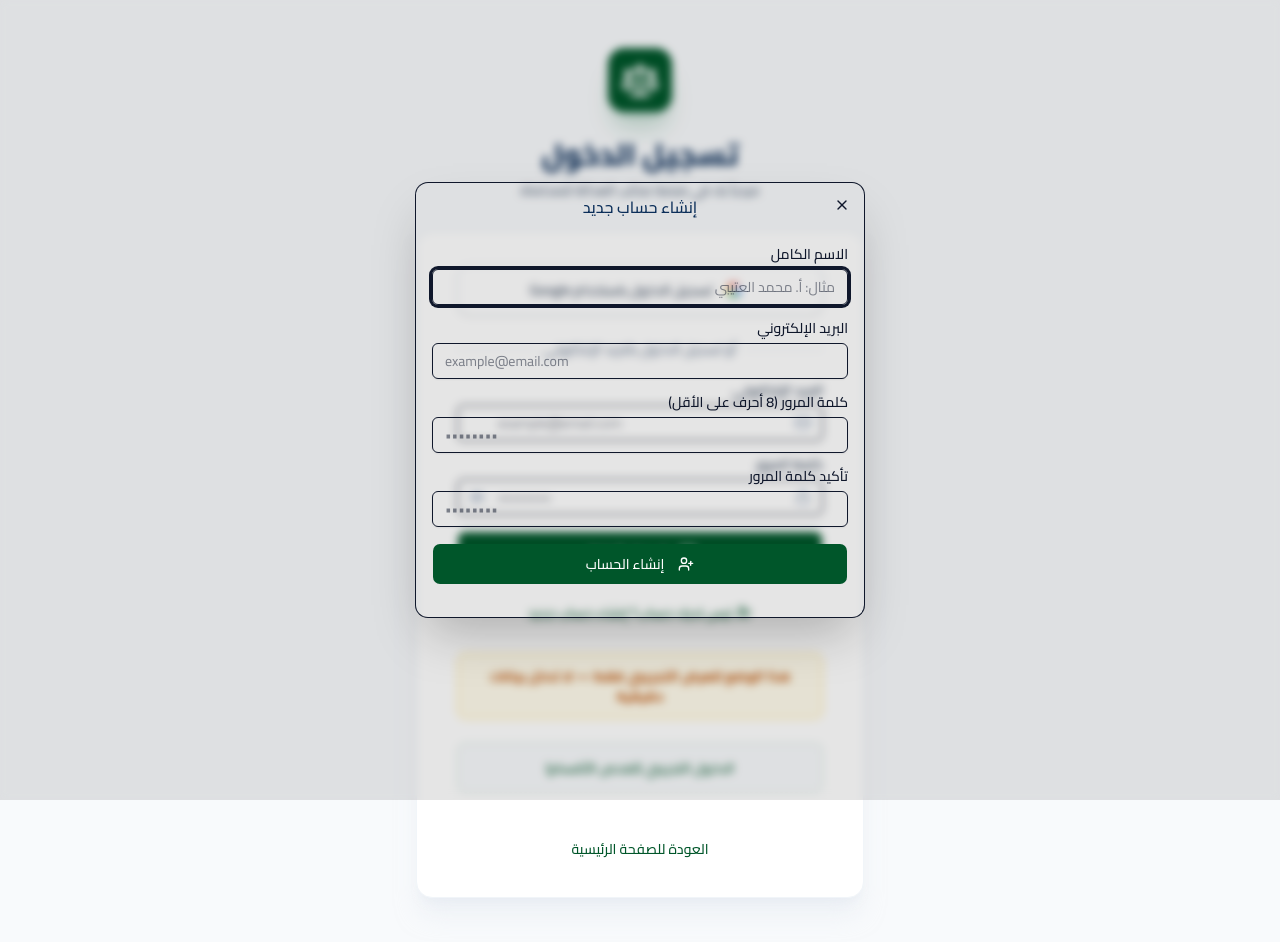
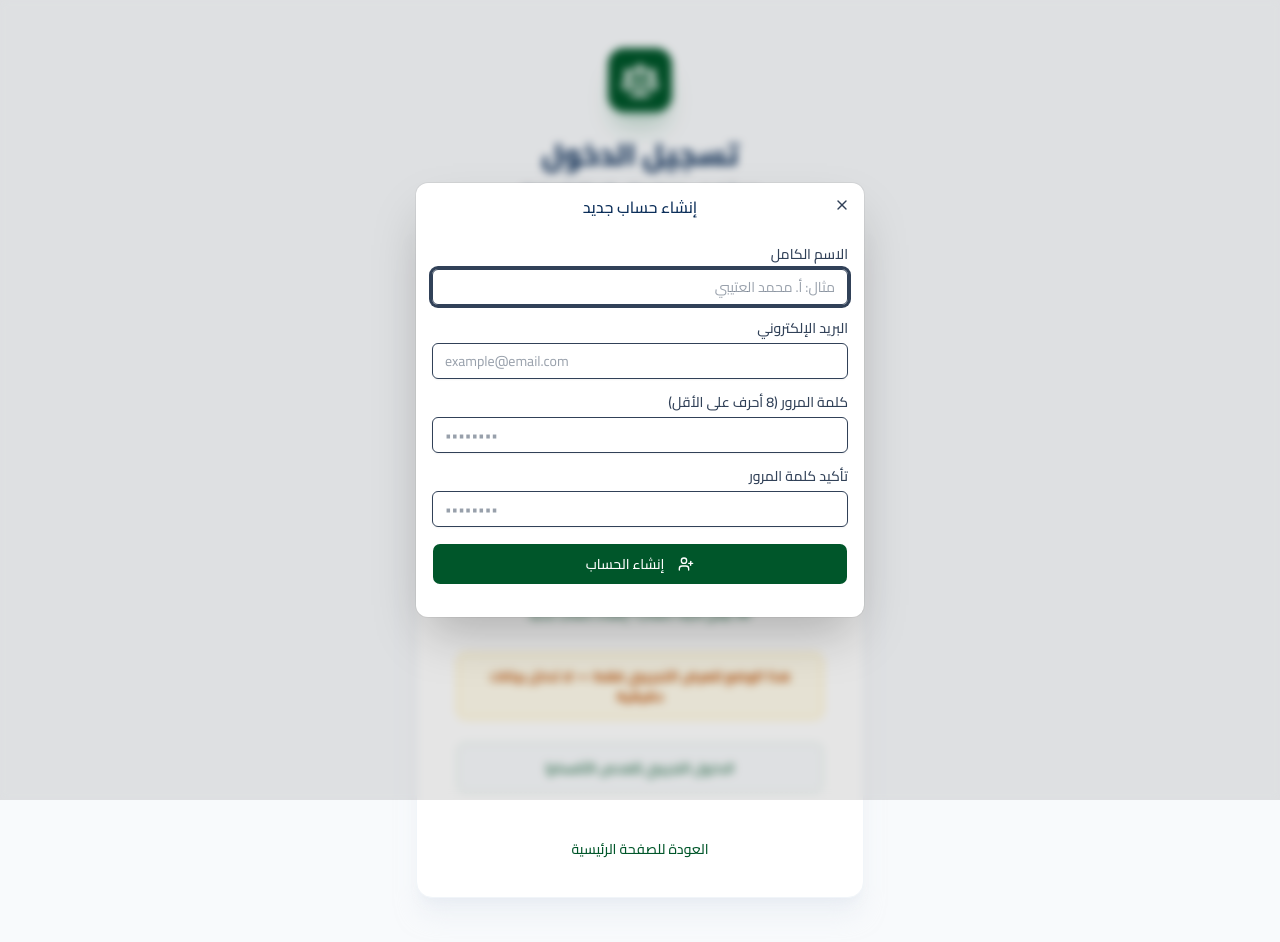
Before and after one commit to lawyer-m-hosainy/mohamy-pro-saudi, a React (Vite) app: page /login in a window 1280 px wide. Both pictures are taken after a click on the button "ليس لديك حساب؟ إنشاء حساب جديد". Shown: the top 942 px of the page. Built offline with nearby package versions, Linux system fonts and the light colour scheme; no server answers; the database is empty.

Commit message:
fix: make Dialog and Popover solid and opaque - Replace transparent backgrounds with solid white/slate-800 - Add clear borders and strong shadows for visibility

```diff
--- a/src/components/ui/dialog.tsx
+++ b/src/components/ui/dialog.tsx
@@ -51,7 +51,7 @@ function DialogContent({
       <DialogPrimitive.Popup
         data-slot="dialog-content"
         className={cn(
-          "fixed top-1/2 left-1/2 z-50 grid w-full max-w-[calc(100%-2rem)] -translate-x-1/2 -translate-y-1/2 gap-4 rounded-xl bg-popover p-4 text-sm text-popover-foreground ring-1 ring-foreground/10 duration-100 outline-none sm:max-w-sm data-open:animate-in data-open:fade-in-0 data-open:zoom-in-95 data-closed:animate-out data-closed:fade-out-0 data-closed:zoom-out-95",
+          "fixed top-1/2 left-1/2 z-50 grid w-full max-w-[calc(100%-2rem)] -translate-x-1/2 -translate-y-1/2 gap-4 rounded-xl bg-white dark:bg-slate-800 p-4 text-sm text-slate-700 dark:text-slate-200 shadow-2xl border border-slate-200 dark:border-slate-700 ring-1 ring-black/5 dark:ring-white/10 duration-100 outline-none sm:max-w-sm data-open:animate-in data-open:fade-in-0 data-open:zoom-in-95 data-closed:animate-out data-closed:fade-out-0 data-closed:zoom-out-95",
           className
         )}
         {...props}
--- a/src/components/ui/popover.tsx
+++ b/src/components/ui/popover.tsx
@@ -35,7 +35,7 @@ function PopoverContent({
         <PopoverPrimitive.Popup
           data-slot="popover-content"
           className={cn(
-            "z-50 flex w-72 origin-(--transform-origin) flex-col gap-2.5 rounded-lg bg-popover p-2.5 text-sm text-popover-foreground shadow-md ring-1 ring-foreground/10 outline-hidden duration-100 data-[side=bottom]:slide-in-from-top-2 data-[side=inline-end]:slide-in-from-left-2 data-[side=inline-start]:slide-in-from-right-2 data-[side=left]:slide-in-from-right-2 data-[side=right]:slide-in-from-left-2 data-[side=top]:slide-in-from-bottom-2 data-open:animate-in data-open:fade-in-0 data-open:zoom-in-95 data-closed:animate-out data-closed:fade-out-0 data-closed:zoom-out-95",
+            "z-50 flex w-72 origin-(--transform-origin) flex-col gap-2.5 rounded-lg bg-white dark:bg-slate-800 p-2.5 text-sm text-slate-700 dark:text-slate-200 shadow-xl border border-slate-200 dark:border-slate-700 ring-1 ring-black/5 dark:ring-white/10 outline-hidden duration-100 data-[side=bottom]:slide-in-from-top-2 data-[side=inline-end]:slide-in-from-left-2 data-[side=inline-start]:slide-in-from-right-2 data-[side=left]:slide-in-from-right-2 data-[side=right]:slide-in-from-left-2 data-[side=top]:slide-in-from-bottom-2 data-open:animate-in data-open:fade-in-0 data-open:zoom-in-95 data-closed:animate-out data-closed:fade-out-0 data-closed:zoom-out-95",
             className
           )}
           {...props}
```
